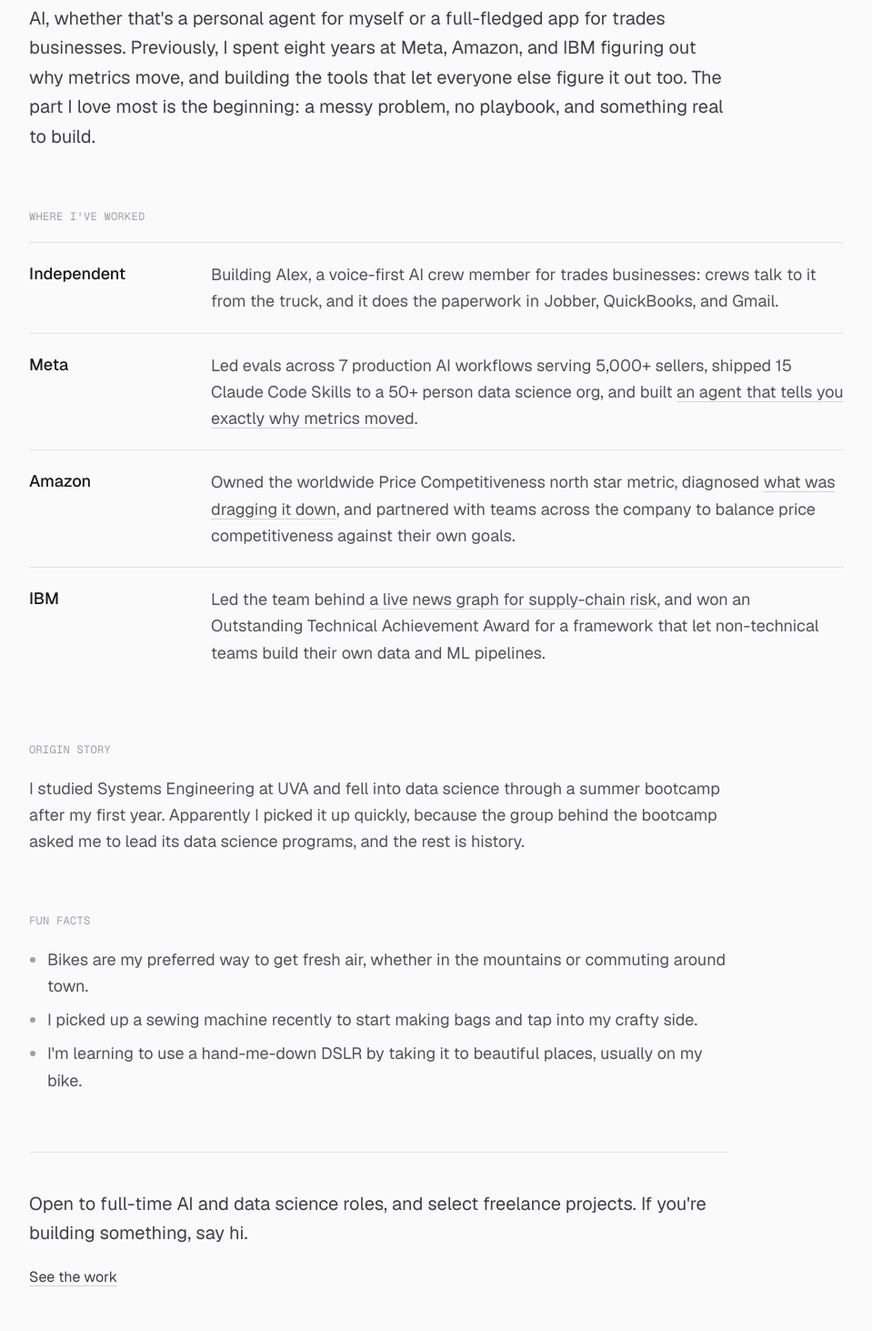
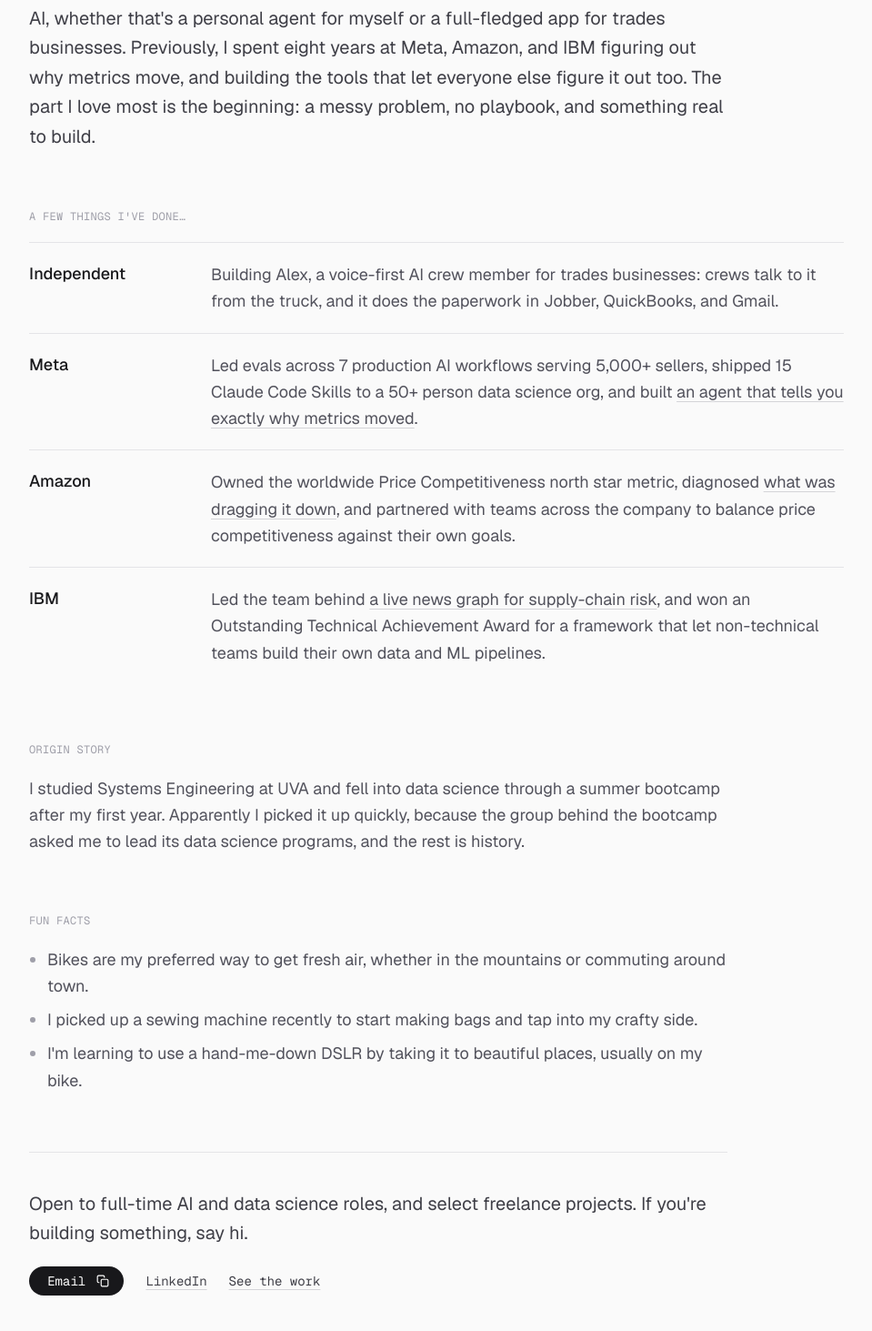
Before and after one commit to CharlieTolleson/portfolio-site, a Next.js app: page /about in a window 1280 px wide. Shown: the part 209-1672 px from the top of the page at 91% size, without its empty margins (48-1007 px from the left). Built offline with nearby package versions, Linux system fonts and the light colour scheme.

Commit message:
About: contact links under the closing line, rename work section
Co-Authored-By: Claude Opus 5.5 <noreply@anthropic.com>

```diff
--- a/src/app/about/page.tsx
+++ b/src/app/about/page.tsx
@@ -22,6 +22,7 @@
 
 import Link from "next/link";
 import type { ReactNode } from "react";
+import CopyEmailButton from "@/components/CopyEmailButton";
 
 export const metadata = {
   title: "About",
@@ -116,7 +117,7 @@ export default function AboutPage() {
         </div>
 
         <section className="flex max-w-4xl flex-col gap-5">
-          <Label>Where I&apos;ve worked</Label>
+          <Label>A few things I&apos;ve done…</Label>
           <ol className="flex flex-col">
             {WORK.map((w) => (
               <li
@@ -158,7 +159,18 @@ export default function AboutPage() {
             Open to full-time AI and data science roles, and select freelance
             projects. If you&apos;re building something, say hi.
           </p>
-          <div className="flex flex-wrap items-center gap-x-6 gap-y-3">
+          {/* The closing line asks people to reach out, so the ways to do it
+              sit right under it rather than only up in the header. */}
+          <div className="flex flex-wrap items-center gap-x-6 gap-y-3 font-mono text-sm">
+            <CopyEmailButton />
+            <a
+              href="https://www.linkedin.com/in/charlietolleson"
+              target="_blank"
+              rel="noopener noreferrer"
+              className={`text-zinc-700 ${LINK}`}
+            >
+              LinkedIn
+            </a>
             <Link href="/" className={`text-zinc-700 ${LINK}`}>
               See the work
             </Link>
```
Also changed, not shown: src/components/CopyEmailButton.tsx (+3 -4 lines).
